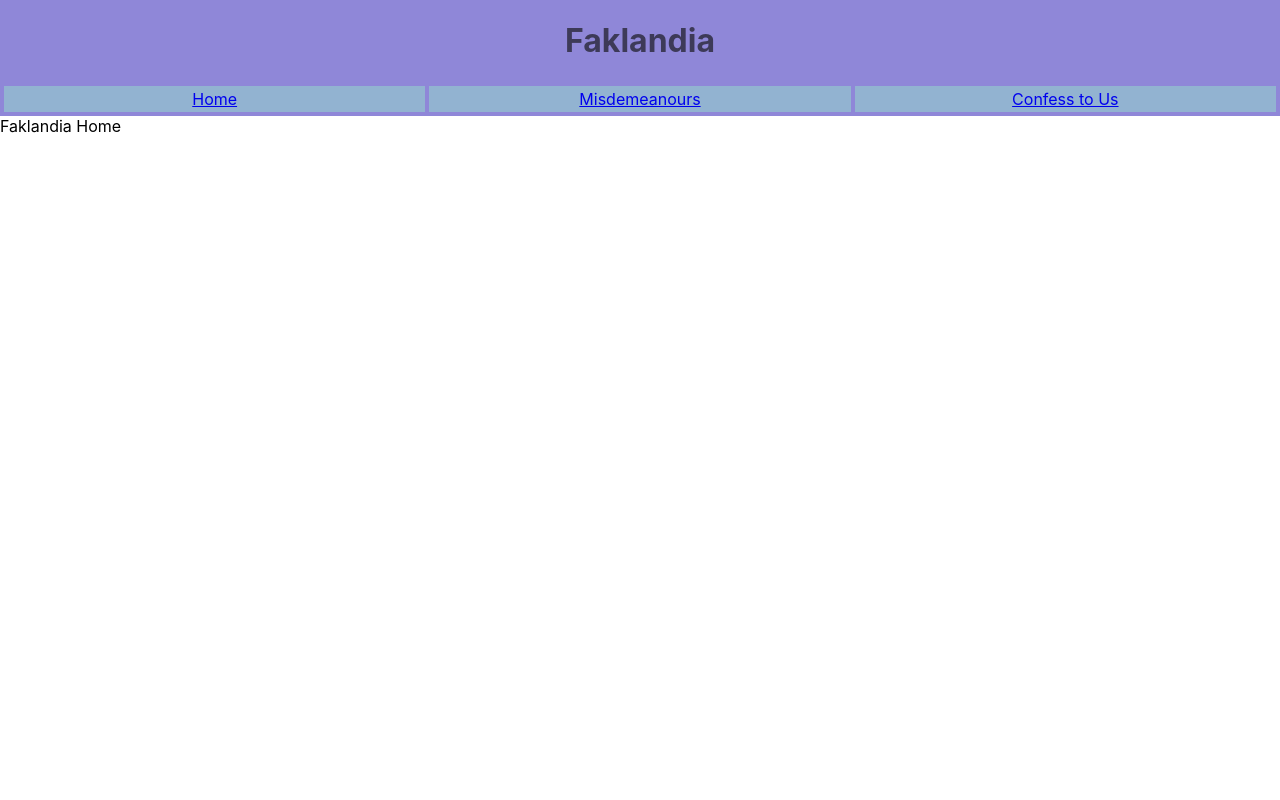
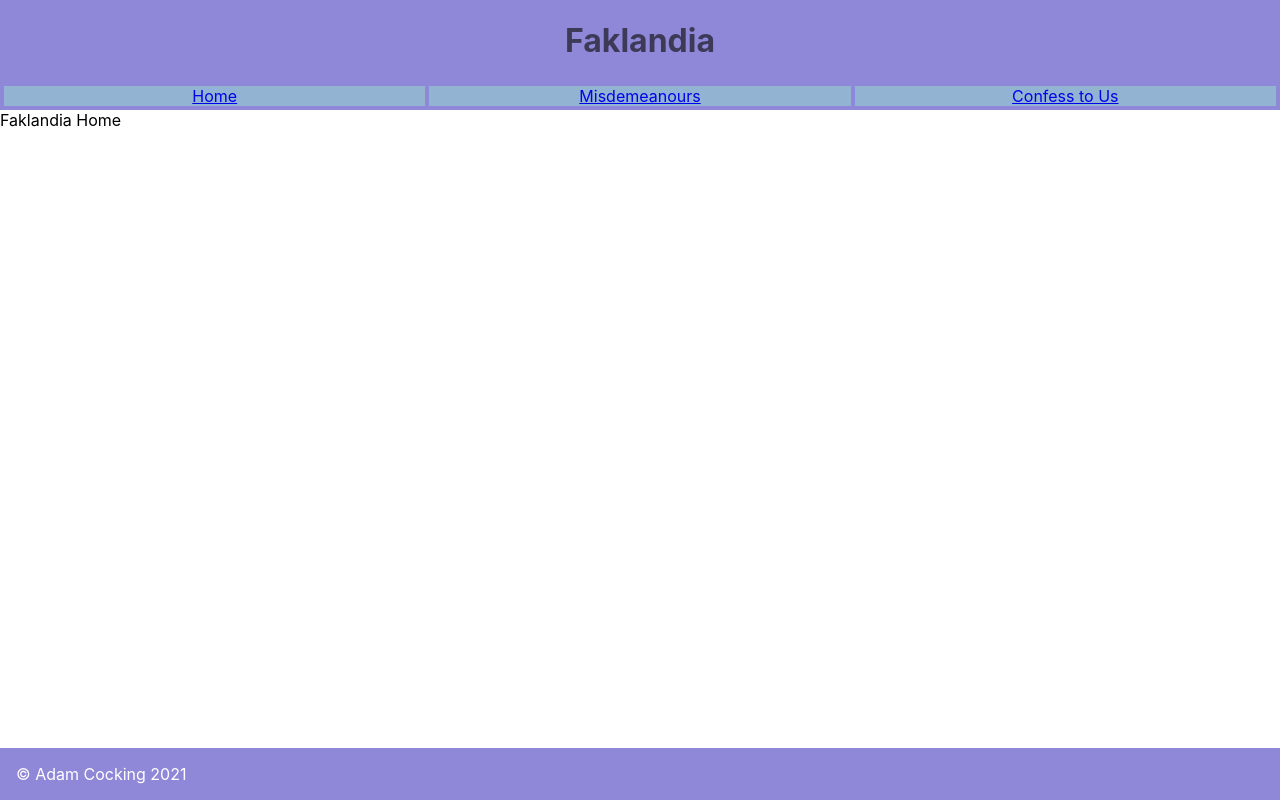
Before and after one commit to woodystock/react-router-faklandia, a React (Create React App) app: page / in a window 1280 px wide. Built offline with nearby package versions, Linux system fonts and the light colour scheme.

Commit message:
Added a sticky footer

```diff
--- /dev/null
+++ b/src/components/Footer.js
@@ -0,0 +1,9 @@
+const Footer = () => {
+    return (
+        <div className="footer">
+            © Adam Cocking 2021
+        </div>
+    )
+}
+
+export default Footer
--- a/src/components/NavMenu.js
+++ b/src/components/NavMenu.js
@@ -3,9 +3,9 @@ import { NavLink } from "react-router-dom"
 const NavMenu = () => {
     return (
         <div className="nav-menu__container">
-                <NavLink className="nav-menu__button" to="#">Home</NavLink>
-                <NavLink className="nav-menu__button" to="#">Misdemeanours</NavLink>
-                <NavLink className="nav-menu__button" to="#">Confess to Us</NavLink>
+                <NavLink className="nav-menu__button" to="/">Home</NavLink>
+                <NavLink className="nav-menu__button" to="/Misdemeanours">Misdemeanours</NavLink>
+                <NavLink className="nav-menu__button" to="/Confess">Confess to Us</NavLink>
         </div>
     )
 }
--- a/src/index.css
+++ b/src/index.css
@@ -6,6 +6,7 @@
 
 body {
   margin: 0;
+  height: 100%;
   font-family: -apple-system, BlinkMacSystemFont, 'Segoe UI', 'Roboto', 'Oxygen',
     'Ubuntu', 'Cantarell', 'Fira Sans', 'Droid Sans', 'Helvetica Neue',
     sans-serif;
@@ -18,10 +19,10 @@ code {
     monospace;
 }
 
-ul {
-  list-style-type: none;
-  padding: 0px;
-  margin: 0px;
+.main-layout {
+  display: flex;
+  flex-flow: column;
+  height: 100%;
 }
 
 .header {
@@ -31,12 +32,14 @@ ul {
 }
 
 .header__container {
+  flex: 0 1 auto;
   display: flex;
   justify-content: space-between;
   background-color: var(--theme-colour);
 }
 
 .nav-menu__container {
+  flex: 0 1 auto;
   display: flex;
   flex-direction: column;
   border: 2px solid var(--theme-colour);
@@ -44,10 +47,27 @@ ul {
 
 .nav-menu__button {
   background-color: var(--theme-colour-alt);
-  padding: 0.2em;
   text-align: center;
   border: 2px solid var(--theme-colour);
   width: 100%;
+}
+
+.outlet__container {
+  background-color: turquoise;
+  flex: 1 1 auto;
+  height: 100%;
+}
+
+.footer{
+  margin-top: 1rem;
+  padding: 1rem;
+  background-color: rgb(235, 195, 64);
+  position: fixed;
+  bottom: 0;
+  left: 0;
+  width: 100%;
+  background-color: var(--theme-colour);
+  color: white;
 }
 
 @media only screen and (min-width:600px) {
--- a/src/layouts/MainLayout.js
+++ b/src/layouts/MainLayout.js
@@ -1,4 +1,5 @@
 import { Outlet } from "react-router-dom"
+import Footer from "../components/Footer"
 import Header from "../components/Header"
 import NavMenu from "../components/NavMenu"
 
@@ -8,6 +9,7 @@ const MainLayout = () => {
             <Header />
             <NavMenu />
             <Outlet />
+            <Footer />
         </div>
     )
 }
```
